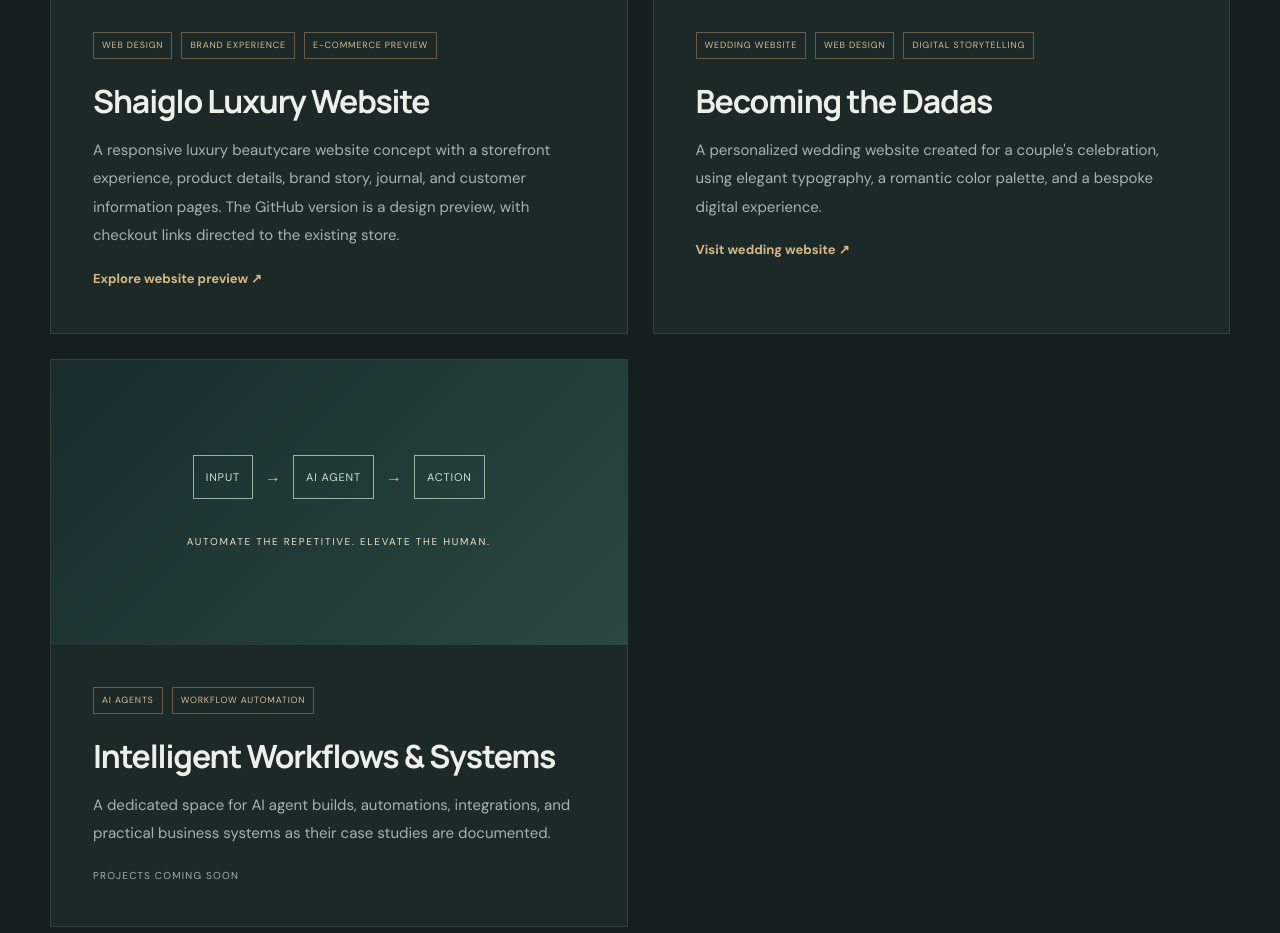
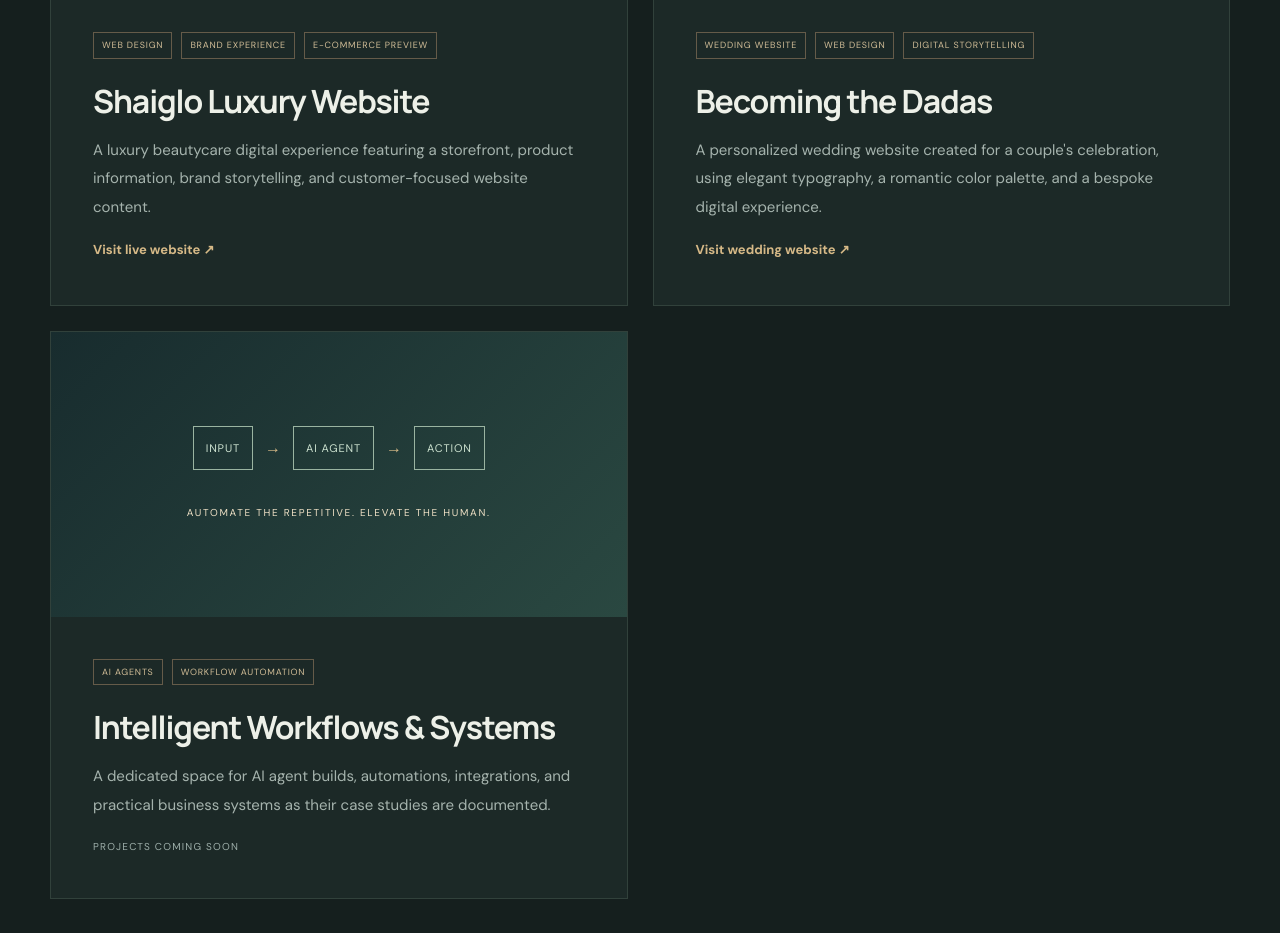
Before and after one commit to damiadeniyi/Dami-Adeniyi, a plain HTML site: page index.html in a window 1280 px wide. Shown: the part 1920-2853 px from the top of the page. Drawn offline with Linux system fonts and the light colour scheme.

Commit message:
Link Shaiglo project to official live website

```diff
--- a/index.html
+++ b/index.html
@@ -9,7 +9,7 @@
 <main id="main"><section class="hero wrap"><div class="eyebrow"><span class="pulse"></span> CREATIVE TECHNOLOGY · DESIGN · AUTOMATION</div><h1>I make the <em>creative</em> and the <em>technical</em> work together<span class="period">.</span></h1><p class="lead">I'm Dami Adeniyi. Part designer, part builder, part systems thinker. I create expressive brands, digital experiences, content, AI agents, and automations that make things happen.</p><div class="actions"><a class="btn primary" href="#work">Explore my work <span>↗</span></a><a class="btn ghost" href="#expertise">What I do ↓</a></div><div class="hero-stamp" aria-hidden="true">IDEAS<br>IN MOTION <span>✳</span></div><div class="hero-bottom"><span>DESIGN WITH PURPOSE</span><span>BUILD WITH INTENTION</span><span>THINK BEYOND THE ORDINARY</span></div><div class="orb orb-one"></div><div class="orb orb-two"></div></section>
 <div class="marquee" aria-label="Creative design, intelligent systems, digital experiences"><div>DESIGN ✳ BUILD ✳ AUTOMATE ✳ CREATE ✳ TELL STORIES ✳ CONNECT THE DOTS ✳ DESIGN ✳ BUILD ✳ AUTOMATE ✳ CREATE ✳</div></div><section class="section work" id="work"><div class="wrap"><div class="section-top"><div><span class="kicker">01 / SELECTED WORK</span><h2>Ideas made <em>real.</em></h2></div><p>A growing collection of websites, experiences, visual design, and intelligent systems.</p></div><div class="projects">
 <article class="project featured"><div class="project-visual dragon"><img class="dragon-preview" src="https://nkemeke.github.io/nkem-dragonflight/social-preview.jpg" alt="Official Dragonflight academic portfolio website preview" loading="lazy"><div class="dragon-overlay"><span class="dragon-label">FEATURED PROJECT ✳</span><span class="dragon-open">EXPLORE THE JOURNEY ↗</span></div></div><div class="project-body"><div class="tags"><span>WEB DEVELOPMENT</span><span>INTERACTIVE STORYTELLING</span><span>AI-ASSISTED MEDIA</span></div><h3>Dragonflight</h3><p>An immersive academic portfolio experience combining cinematic storytelling, multimedia, and interactive web design. Created for Dr. Nkem Eke, whose academic writing and assignments remain his own.</p><a class="text-link" href="https://nkemeke.github.io/nkem-dragonflight/" target="_blank" rel="noopener noreferrer">Visit live experience ↗</a></div></article>
-<article class="project"><div class="project-visual beauty"><div class="beauty-glow"></div><span class="beauty-top">BEAUTY · CARE · RITUAL</span><span class="beauty-name">SHAIGLO</span><span class="beauty-bottom">LUXURY BEAUTYCARE</span></div><div class="project-body"><div class="tags"><span>WEB DESIGN</span><span>BRAND EXPERIENCE</span><span>E-COMMERCE PREVIEW</span></div><h3>Shaiglo Luxury Website</h3><p>A responsive luxury beautycare website concept with a storefront experience, product details, brand story, journal, and customer information pages. The GitHub version is a design preview, with checkout links directed to the existing store.</p><a class="text-link" href="https://damiadeniyi.github.io/shaiglo-preview/" target="_blank" rel="noopener noreferrer">Explore website preview ↗</a></div></article>
+<article class="project"><div class="project-visual beauty"><div class="beauty-glow"></div><span class="beauty-top">BEAUTY · CARE · RITUAL</span><span class="beauty-name">SHAIGLO</span><span class="beauty-bottom">LUXURY BEAUTYCARE</span></div><div class="project-body"><div class="tags"><span>WEB DESIGN</span><span>BRAND EXPERIENCE</span><span>E-COMMERCE PREVIEW</span></div><h3>Shaiglo Luxury Website</h3><p>A luxury beautycare digital experience featuring a storefront, product information, brand storytelling, and customer-focused website content.</p><a class="text-link" href="https://shaiglobeautycare.com/" target="_blank" rel="noopener noreferrer">Visit live website ↗</a></div></article>
 <article class="project"><div class="project-visual wedding wedding-photo"><img src="https://becoming-the-dadas.pages.dev/assets/image-ac481cc2c4e13ed6.png" alt="Visual from the Becoming the Dadas wedding website" loading="lazy"><div class="wedding-cover"><span class="wedding-mark">D</span><span class="wedding-small">BECOMING THE DADAS · WEDDING EXPERIENCE</span></div></div><div class="project-body"><div class="tags"><span>WEDDING WEBSITE</span><span>WEB DESIGN</span><span>DIGITAL STORYTELLING</span></div><h3>Becoming the Dadas</h3><p>A personalized wedding website created for a couple's celebration, using elegant typography, a romantic color palette, and a bespoke digital experience.</p><a class="text-link" href="https://becoming-the-dadas.pages.dev/" target="_blank" rel="noopener noreferrer">Visit wedding website ↗</a></div></article>
 <article class="project"><div class="project-visual systems"><div class="system-lines"><span>INPUT</span><i>→</i><span>AI AGENT</span><i>→</i><span>ACTION</span></div><div class="system-small">AUTOMATE THE REPETITIVE. ELEVATE THE HUMAN.</div></div><div class="project-body"><div class="tags"><span>AI AGENTS</span><span>WORKFLOW AUTOMATION</span></div><h3>Intelligent Workflows & Systems</h3><p>A dedicated space for AI agent builds, automations, integrations, and practical business systems as their case studies are documented.</p><span class="coming">PROJECTS COMING SOON</span></div></article>
 </div></div></section>
```
